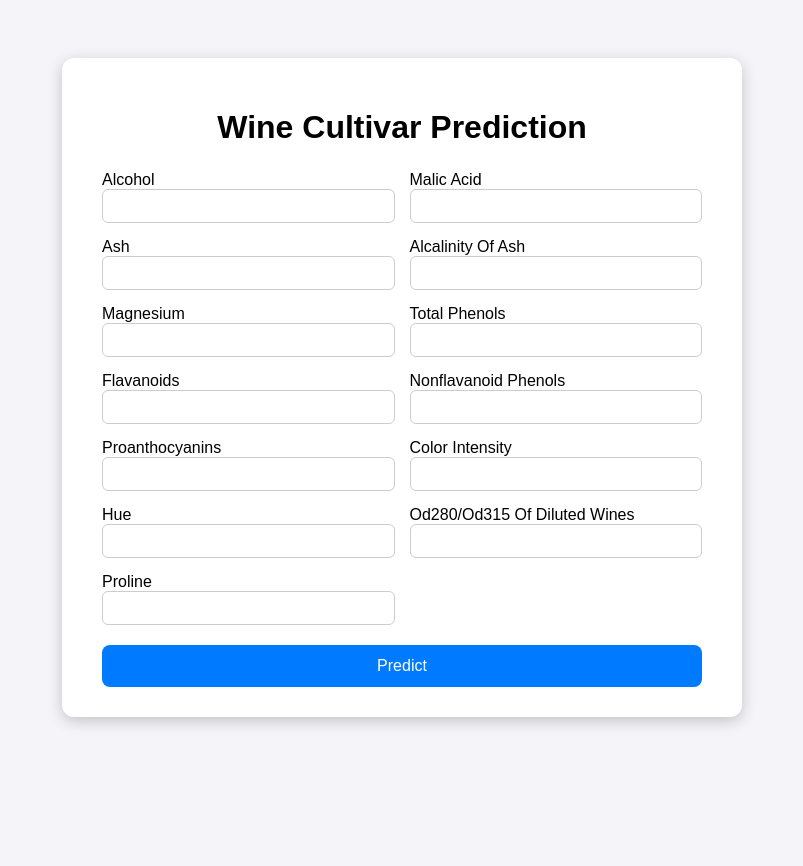
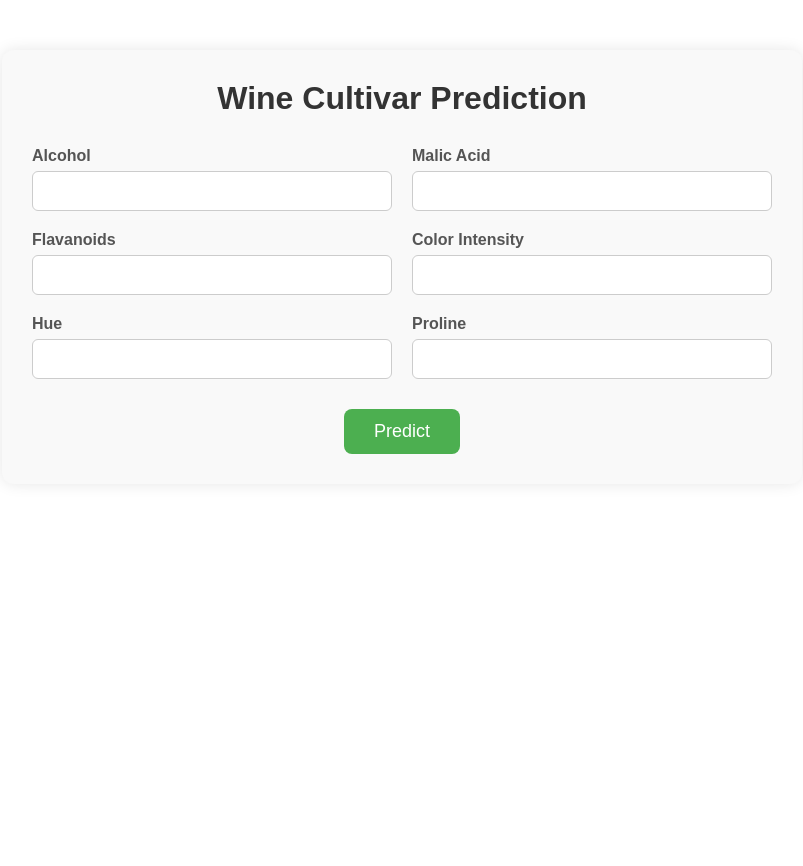
Before and after one commit to ubachidiesther8-create/wine_cultivar_prediction_model, a Flask app: page / in a window 1280 px wide. Shown: the whole page, without its empty margins (238-1041 px from the left). After the commit the page ends 454 px from the top, so only its background shows below. Run offline with Flask 3, Linux system fonts and the light colour scheme; parts of the project's set-up code (start-up, migrations or seed data) failed here and were passed over.

Commit message:
Update Wine Cultivar app: 6 features, new HTML/CSS, Flask pipeline

```diff
--- a/app.py
+++ b/app.py
@@ -4,37 +4,25 @@ import joblib
 
 app = Flask(__name__)
 
-# Load the trained Logistic Regression pipeline
-model = joblib.load("wine_logreg_pipeline.joblib")
+# Load the 6-feature logistic regression pipeline
+model = joblib.load("wine_cultivar_model.joblib")
 
-# Feature names in the correct order
-FEATURES = [
-    'alcohol', 'malic_acid', 'ash', 'alcalinity_of_ash', 'magnesium',
-    'total_phenols', 'flavanoids', 'nonflavanoid_phenols',
-    'proanthocyanins', 'color_intensity', 'hue', 'od280/od315_of_diluted_wines',
-    'proline'
-]
+# Only 6 features for the app
+FEATURES = ['alcohol', 'malic_acid', 'flavanoids', 'color_intensity', 'hue', 'proline']
 
 @app.route("/", methods=["GET", "POST"])
 def index():
     prediction = None
     if request.method == "POST":
         try:
-            # Get user inputs from form
+            # Collect inputs and convert to float
             input_data = [float(request.form[feature]) for feature in FEATURES]
-
-            # Convert to DataFrame
             df = pd.DataFrame([input_data], columns=FEATURES)
-
-            # Predict class
             pred_class = model.predict(df)[0]
-
-            # Map class to label (optional)
             class_map = {0: "Class 0", 1: "Class 1", 2: "Class 2"}
             prediction = class_map[pred_class]
         except Exception as e:
             prediction = f"Error: {str(e)}"
-
     return render_template("index.html", features=FEATURES, prediction=prediction)
 
 if __name__ == "__main__":
--- a/requirements.txt
+++ b/requirements.txt
@@ -1,6 +1,6 @@
 Flask
 pandas
+numpy
 scikit-learn
 joblib
-numpy
 gunicorn
--- a/static/style.css
+++ b/static/style.css
@@ -1,66 +1,78 @@
-body {
+/* Basic reset */
+* {
+    box-sizing: border-box;
+    margin: 0;
+    padding: 0;
     font-family: Arial, sans-serif;
-    background-color: #f4f4f9;
-    display: flex;
-    justify-content: center;
-    align-items: flex-start;
-    min-height: 100vh;
-    padding-top: 50px;
 }
 
+/* Container */
 .container {
-    background-color: #fff;
-    padding: 30px 40px;
+    max-width: 800px;
+    margin: 50px auto;
+    padding: 30px;
+    background-color: #f9f9f9;
     border-radius: 12px;
-    box-shadow: 0 4px 15px rgba(0,0,0,0.2);
-    width: 600px;
+    box-shadow: 0 0 15px rgba(0,0,0,0.1);
+    text-align: center;
 }
 
+/* Heading */
 h1 {
-    text-align: center;
-    margin-bottom: 25px;
+    margin-bottom: 30px;
+    color: #333;
 }
 
-form .grid {
+/* Grid for input fields */
+.grid {
     display: grid;
-    grid-template-columns: 1fr 1fr;
-    gap: 15px;
+    grid-template-columns: repeat(2, 1fr);
+    gap: 20px;
+    margin-bottom: 30px;
 }
 
+/* Individual input group */
 .input-group {
-    display: flex;
-    flex-direction: column;
+    text-align: left;
+}
+
+label {
+    display: block;
+    margin-bottom: 6px;
+    font-weight: bold;
+    color: #555;
 }
 
 input[type="number"] {
-    padding: 8px;
+    width: 100%;
+    padding: 10px;
+    border: 1px solid #ccc;
     border-radius: 6px;
-    border: 1px solid #ccc;
-    font-size: 14px;
+    font-size: 16px;
 }
 
+/* Button */
 button {
-    margin-top: 20px;
-    width: 100%;
-    padding: 12px;
+    padding: 12px 30px;
+    background-color: #4CAF50;
     border: none;
     border-radius: 8px;
-    background-color: #007bff;
     color: white;
-    font-size: 16px;
+    font-size: 18px;
     cursor: pointer;
+    transition: background-color 0.3s ease;
 }
 
 button:hover {
-    background-color: #0056b3;
+    background-color: #45a049;
 }
 
+/* Result */
 .result {
-    margin-top: 20px;
+    margin-top: 25px;
     padding: 15px;
-    background-color: #e7f5e6;
+    background-color: #e2f0d9;
     border-radius: 8px;
-    text-align: center;
-    font-weight: bold;
-    font-size: 18px;
+    font-size: 20px;
+    color: #333;
 }
--- a/templates/index.html
+++ b/templates/index.html
@@ -19,7 +19,6 @@
             </div>
             <button type="submit">Predict</button>
         </form>
-
         {% if prediction %}
         <div class="result">
             <h2>Predicted Class: {{ prediction }}</h2>
```
Also changed, not shown: model_building.py (added, +114 -0 lines), model_training.py (deleted, +0 -100 lines), Alcohol Content vs Flavanoids with Target Classes.png (added), 2 other files.
